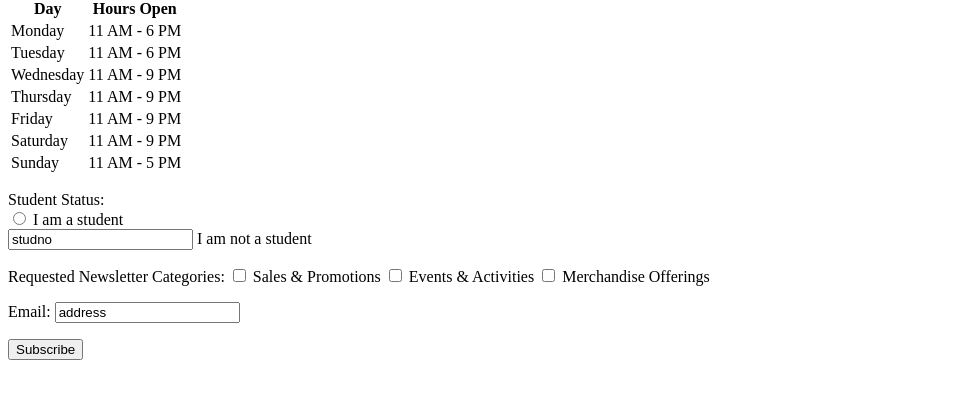
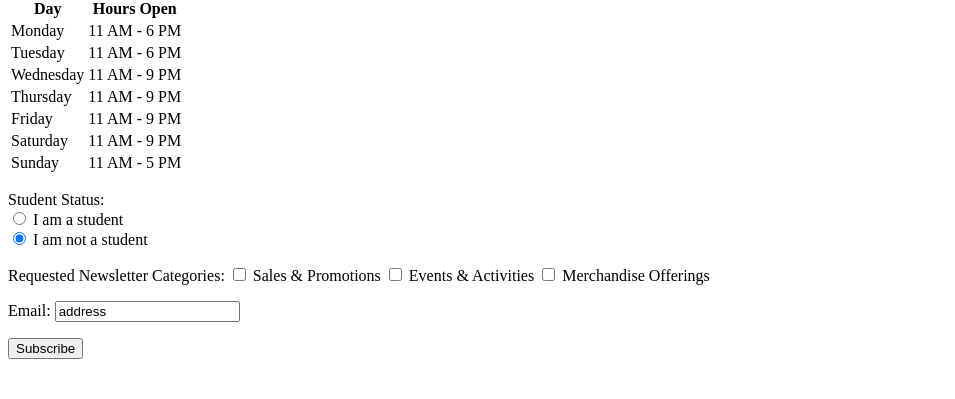
Before and after one commit to pragmatprevar/web-dev-hw, a plain HTML site: page warmup-05/index.html in a window 1280 px wide. Shown: the part 101-500 px from the top of the page, without its empty margins (0-955 px from the left). Drawn offline with Linux system fonts and the light colour scheme.

Commit message:
fixed misspelling

```diff
--- a/warmup-05/index.html
+++ b/warmup-05/index.html
@@ -49,7 +49,7 @@
           <br>
           <input type="radio" name="student" value="studyes"> I am a student
           <br>
-          <input type="raido" name="student" value="studno" checked> I am not a student
+          <input type="radio" name="student" value="studno" checked> I am not a student
         </p>
         <p>Requested Newsletter Categories:
           <input type="checkbox" name="categ" value="sales"> Sales & Promotions
```
